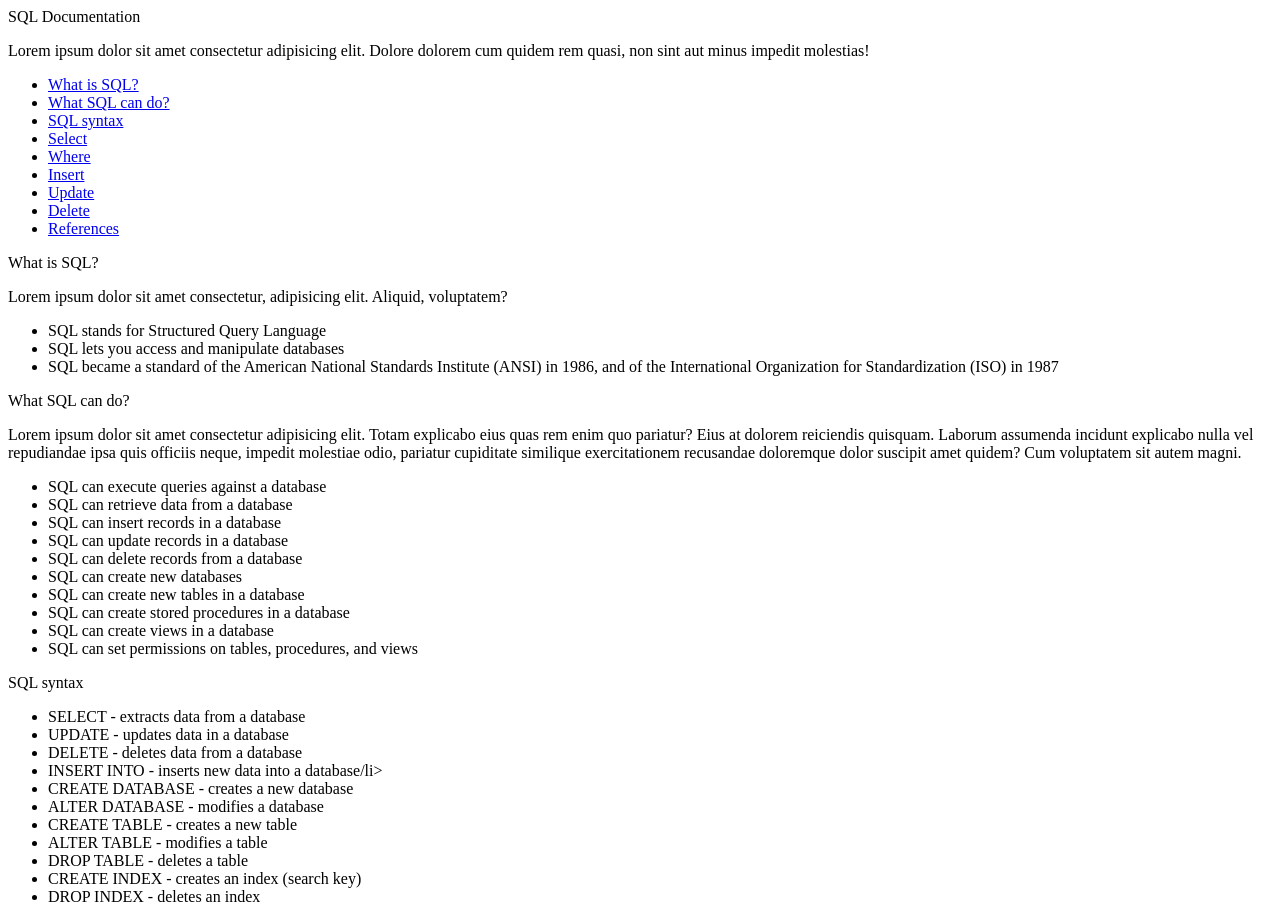
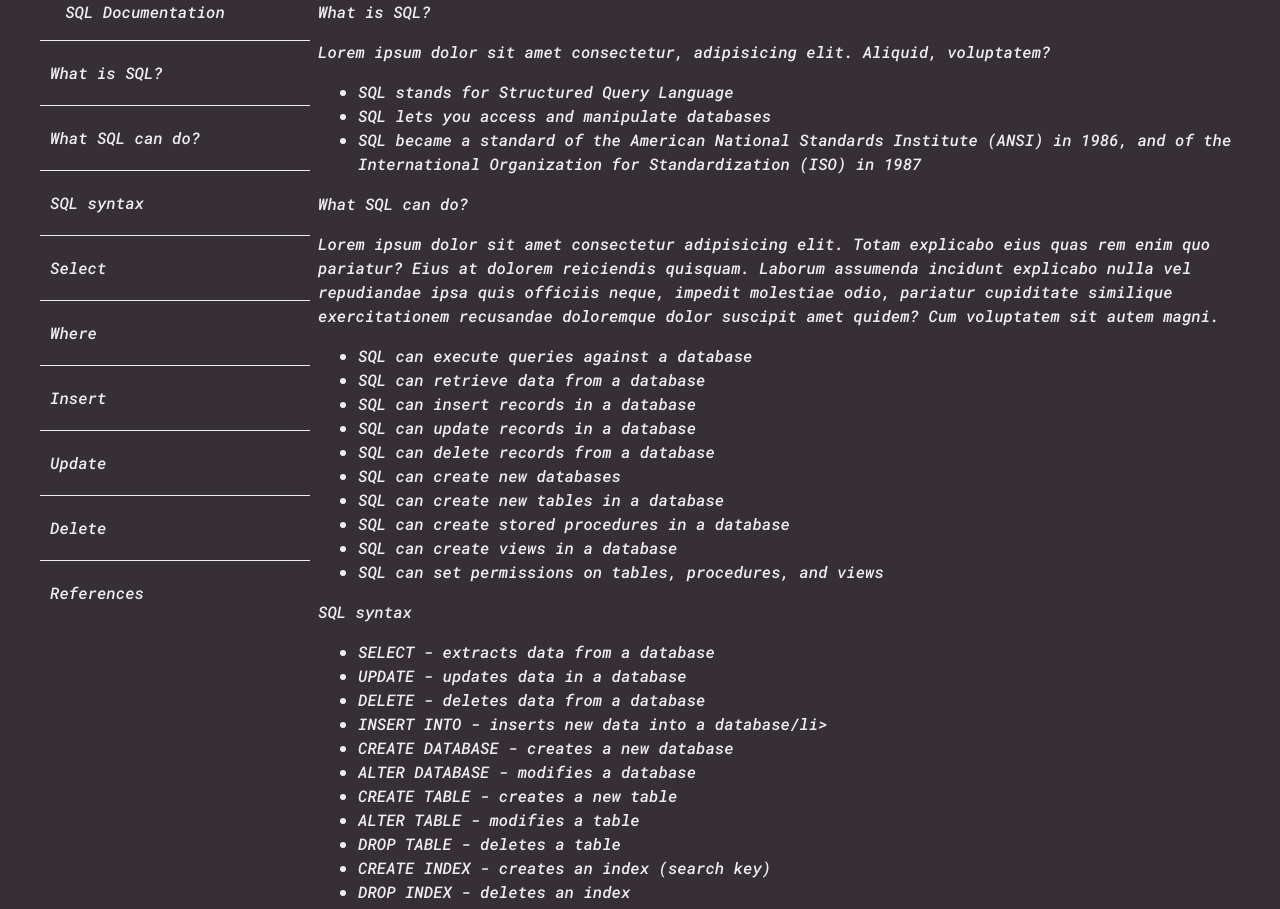
Before and after one commit to konopkagrzegorz/technical-documentation-page, a plain HTML site: page index.html in a window 1280 px wide. Shown: the top 909 px of the page. Drawn offline with Linux system fonts and the light colour scheme.

Commit message:
added nav styling

```diff
--- a/index.html
+++ b/index.html
@@ -4,16 +4,12 @@
     <meta charset="UTF-8" />
     <meta http-equiv="X-UA-Compatible" content="IE=edge" />
     <meta name="viewport" content="width=device-width, initial-scale=1.0" />
-
-    <title>Document</title>
+    <link rel="stylesheet" href="./style.css" />
+    <title>SQL Documentation</title>
   </head>
   <body>
     <nav id="navbar">
       <header>SQL Documentation</header>
-      <p>
-        Lorem ipsum dolor sit amet consectetur adipisicing elit. Dolore dolorem
-        cum quidem rem quasi, non sint aut minus impedit molestias!
-      </p>
       <ul>
         <li>
           <a class="nav-link" href="#What_is_SQL?">What is SQL?</a>
--- a/style.css
+++ b/style.css
@@ -1,4 +1,48 @@
+@import url("https://fonts.googleapis.com/css2?family=Roboto+Mono:ital,wght@1,500&display=swap");
+
 html,
 body {
-  min-width: 460px;
+  min-width: 400px;
+  background-color: #362f36;
+  color: #eee;
+  font-family: "Roboto Mono", monospace;
+  line-height: 1.5;
 }
+
+nav {
+  position: fixed;
+  width: 290px;
+  top: 0;
+  left: 0px;
+  height: 100%;
+}
+
+nav > header {
+  text-align: center;
+}
+
+nav > ul {
+  height: 88%;
+}
+
+nav > ul > li {
+  margin: 0px 0px;
+  position: relative;
+  border-top: 1px solid;
+  list-style: none;
+  width: 100%;
+  color: #eee;
+  text-align: left;
+  padding: 20px 10px;
+}
+
+.nav-link {
+  text-decoration: none;
+  color: #eee;
+}
+
+#main-doc {
+  top: 0px;
+  position: absolute;
+  margin-left: 310px;
+}
```
